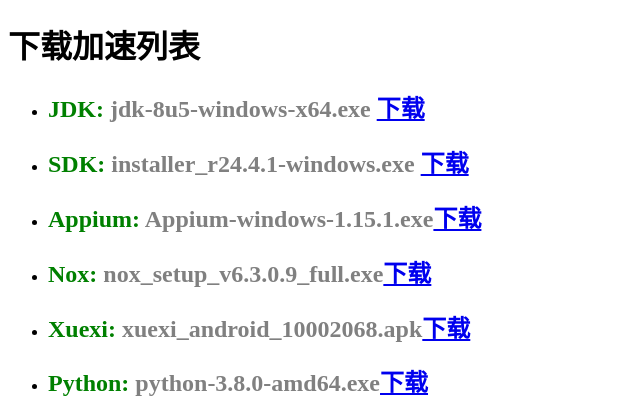
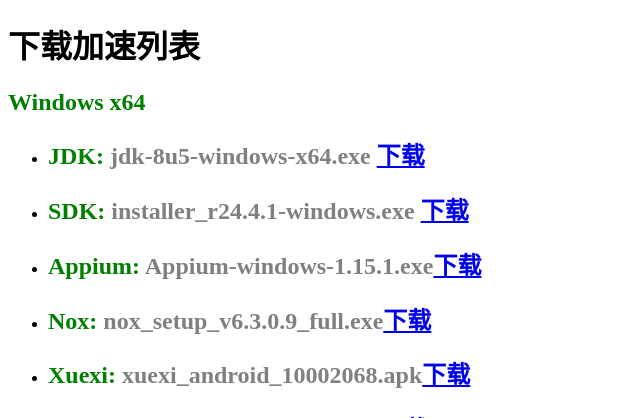
Before and after one commit to wongsyrone/flaskr-autoxuexi-api, a Flask app: page /downloads in a window 1280 px wide. Shown: the top 418 px of the page, without its empty margins (0-640 px from the left). Run offline with Flask 2, Linux system fonts and the light colour scheme.

Commit message:
edit downloads.html

```diff
--- a/app/templates/downloads.html
+++ b/app/templates/downloads.html
@@ -17,6 +17,7 @@
 </style>
 <body>
     <h1>下载加速列表</h1>
+    <h2>Windows x64</h2>
     <ul>
         <li><h2>JDK: <span>jdk-8u5-windows-x64.exe </span><a href="../static/src/jdk-8u5-windows-x64.exe">下载</a></h2></li>
         <li>
```
